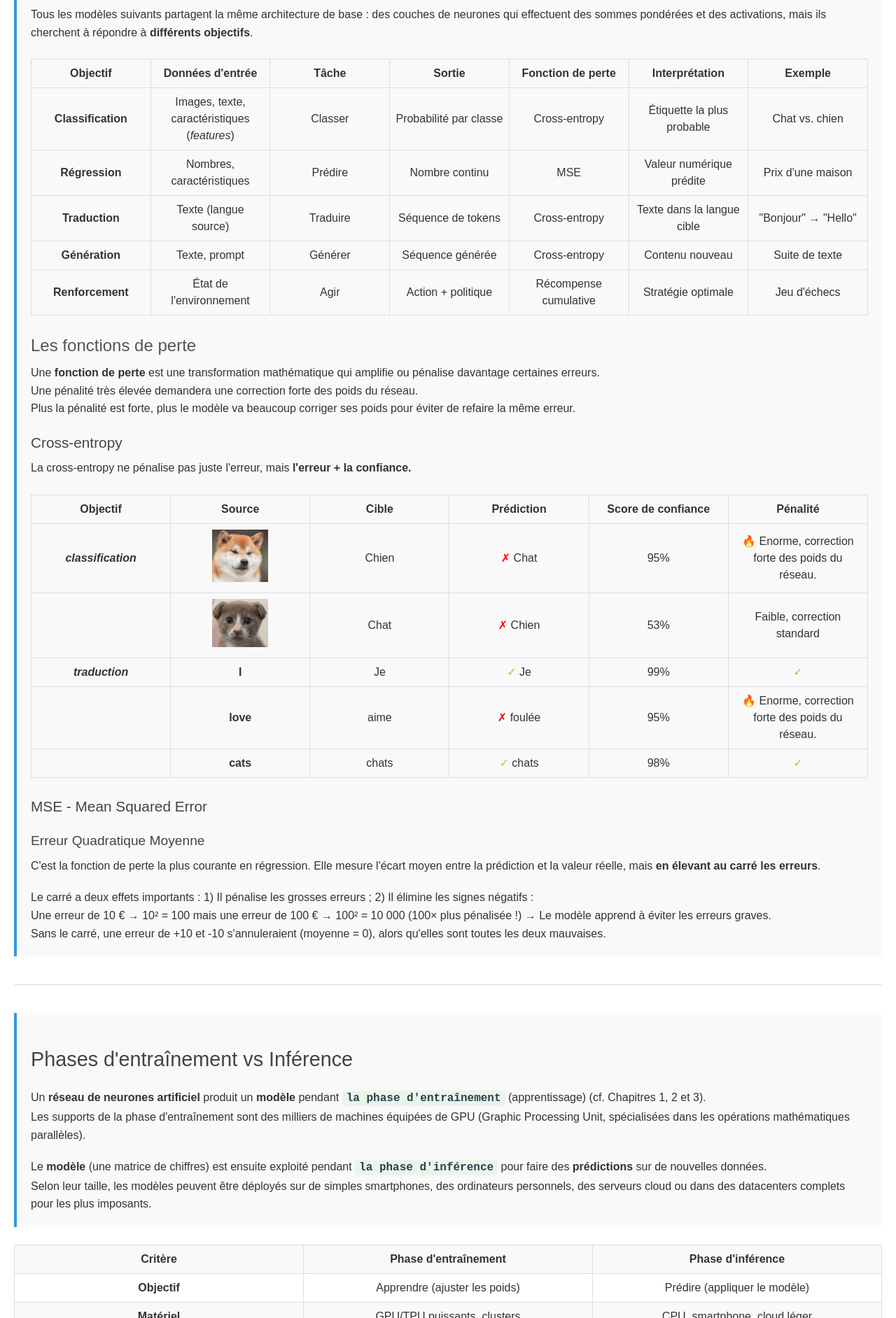
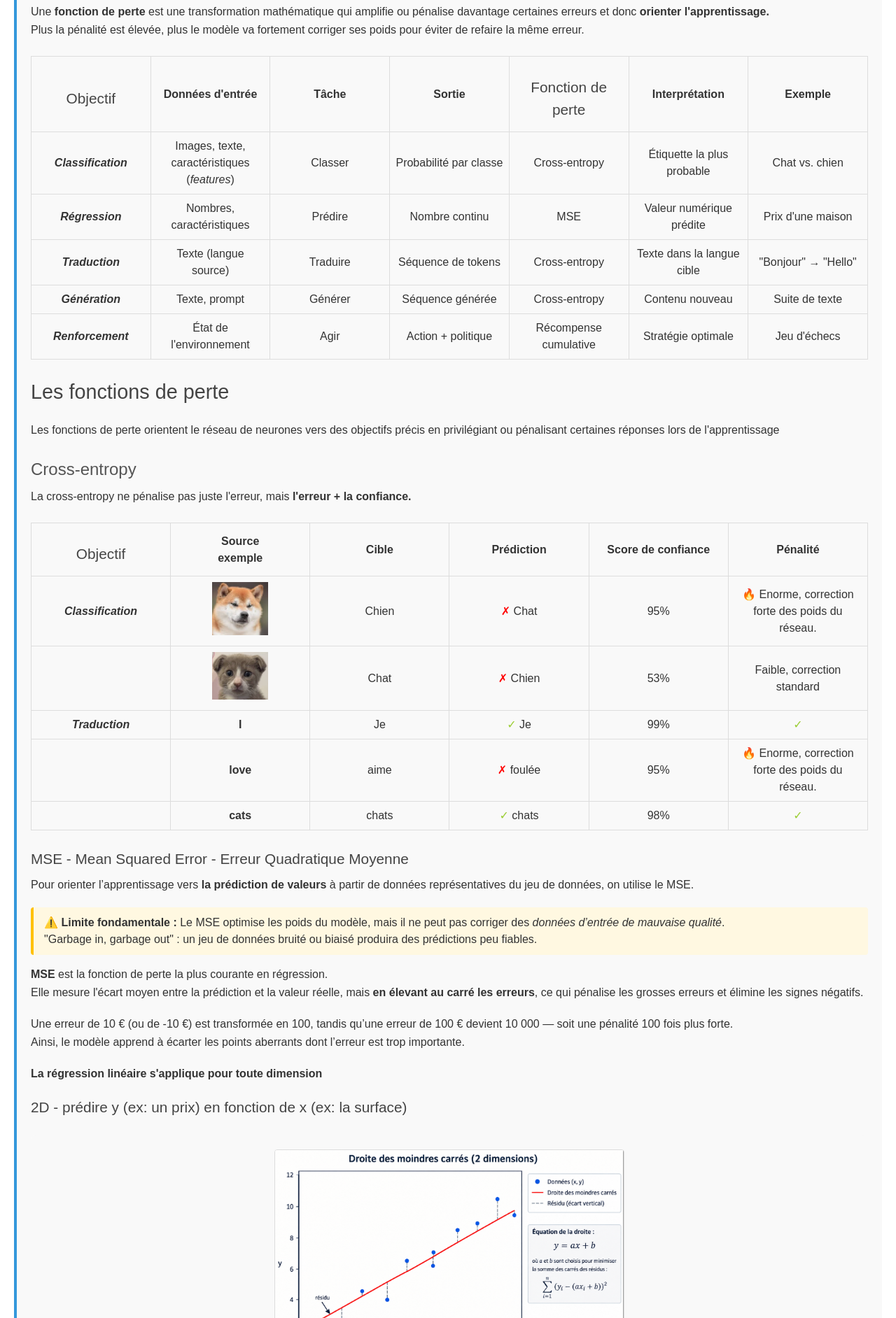
Before and after one commit to RIC-Typologies-des-IA/boiteblanche, a plain HTML site: page chapitre4/chapitre4.html in a window 1280 px wide. Shown: the part 916-2800 px from the top of the page at 70% size. Drawn offline with Linux system fonts and the light colour scheme.

Commit message:
avancement chap4 régression

```diff
--- a/chapitre4/chapitre4.html
+++ b/chapitre4/chapitre4.html
@@ -9,8 +9,8 @@
 
     <body>
         <div class="section">
-            <h2>Chapitre en débroussaillage - patience</h2>
-            <img src="../img/debroussaille.png" width="600px" \ />
+            <h2>Chapitre en cours de débroussaillage</h2>
+            <img src="../img/debroussaille.png" width="500px" \ />
         </div>
         <div class="container">
             <header>
@@ -22,8 +22,6 @@
                     d'objectifs, pas de mécanismes
                 </p>
             </header>
-
-
 
             <!-- ======================================================== -->
             <!-- TABLEAU RÉCAPITULATIF -->
@@ -39,22 +37,33 @@
                     pondérées et des activations, mais ils cherchent à répondre
                     à <b>différents objectifs</b>.
                 </p>
+                <p>
+                    Une <b>fonction de perte</b> est une transformation
+                    mathématique qui amplifie ou pénalise davantage certaines
+                    erreurs et donc <b>orienter l'apprentissage.</b>
+
+                    <br />Plus la pénalité est élevée, plus le modèle va
+                    fortement corriger ses poids pour éviter de refaire la même
+                    erreur.
+                </p>
 
                 <table class="table-equal">
                     <thead>
                         <tr>
-                            <th><strong>Objectif</strong></th>
+                            <th><h4>Objectif</h4></th>
                             <th><strong>Données d'entrée</strong></th>
                             <th><strong>Tâche</strong></th>
                             <th><strong>Sortie</strong></th>
-                            <th><strong>Fonction de perte</strong></th>
+                            <th><h4>Fonction de perte</h4></th>
                             <th><strong>Interprétation</strong></th>
                             <th><strong>Exemple</strong></th>
                         </tr>
                     </thead>
                     <tbody>
                         <tr>
-                            <td><strong>Classification</strong></td>
+                            <td>
+                                <strong><i>Classification</i></strong>
+                            </td>
                             <td>
                                 Images, texte, caractéristiques
                                 (<i>features</i>)
@@ -66,7 +75,9 @@
                             <td>Chat vs. chien</td>
                         </tr>
                         <tr>
-                            <td><strong>Régression</strong></td>
+                            <td>
+                                <strong><i>Régression</i></strong>
+                            </td>
                             <td>Nombres, caractéristiques</td>
                             <td>Prédire</td>
                             <td>Nombre continu</td>
@@ -75,7 +86,9 @@
                             <td>Prix d'une maison</td>
                         </tr>
                         <tr>
-                            <td><strong>Traduction</strong></td>
+                            <td>
+                                <strong><i>Traduction</i></strong>
+                            </td>
                             <td>Texte (langue source)</td>
                             <td>Traduire</td>
                             <td>Séquence de tokens</td>
@@ -84,7 +97,9 @@
                             <td>"Bonjour" → "Hello"</td>
                         </tr>
                         <tr>
-                            <td><strong>Génération</strong></td>
+                            <td>
+                                <strong><i>Génération</i></strong>
+                            </td>
                             <td>Texte, prompt</td>
                             <td>Générer</td>
                             <td>Séquence générée</td>
@@ -93,7 +108,9 @@
                             <td>Suite de texte</td>
                         </tr>
                         <tr>
-                            <td><strong>Renforcement</strong></td>
+                            <td>
+                                <strong><i>Renforcement</i></strong>
+                            </td>
                             <td>État de l'environnement</td>
                             <td>Agir</td>
                             <td>Action + politique</td>
@@ -104,21 +121,14 @@
                     </tbody>
                 </table>
 
-                <h3>Les fonctions de perte</h3>
+                <h2>Les fonctions de perte</h2>
                 <p>
-                    Une <b>fonction de perte</b> est une transformation
-                    mathématique qui amplifie ou pénalise davantage certaines
-                    erreurs.
-
-                    <br />
-                    Une pénalité très élevée demandera une correction forte des
-                    poids du réseau.
-
-                    <br />Plus la pénalité est forte, plus le modèle va beaucoup
-                    corriger ses poids pour éviter de refaire la même erreur.
+                    Les fonctions de perte orientent le réseau de neurones vers
+                    des objectifs précis en privilégiant ou pénalisant certaines
+                    réponses lors de l'apprentissage
                 </p>
 
-                <h4>Cross-entropy</h4>
+                <h3>Cross-entropy</h3>
                 <p>
                     La cross-entropy ne pénalise pas juste l'erreur, mais
                     <b>l'erreur + la confiance.</b>
@@ -127,8 +137,8 @@
                 <table class="table-equal">
                     <thead>
                         <tr>
-                            <th>Objectif</th>
-                            <th>Source</th>
+                            <th><h4>Objectif</h4></th>
+                            <th>Source <br />exemple</th>
                             <th>Cible</th>
                             <th>Prédiction</th>
                             <th>Score de confiance</th>
@@ -138,7 +148,7 @@
                     <tbody>
                         <tr>
                             <td>
-                                <b><i>classification</i></b>
+                                <b><i>Classification</i></b>
                             </td>
                             <td>
                                 <img src="img/chienChat.png" width="80px" />
@@ -162,7 +172,7 @@
                         </tr>
                         <tr>
                             <td>
-                                <b><i>traduction</i></b> <br />
+                                <b><i>Traduction</i></b> <br />
                             </td>
                             <td><b>I</b></td>
                             <td>Je</td>
@@ -201,34 +211,118 @@
                     </tbody>
                 </table>
 
-                <h4>MSE - Mean Squared Error</h4>
+                <h4>MSE - Mean Squared Error - Erreur Quadratique Moyenne</h4>
+                <p>
+                    Pour orienter l’apprentissage vers
+                    <b>la prédiction de valeurs</b>
+                    à partir de données représentatives du jeu de données, on
+                    utilise le MSE.
+                </p>
 
-                <h5>Erreur Quadratique Moyenne</h5>
+                <!-- WARNING -->
+                <div class="warning-box">
+                    <strong>⚠️ Limite fondamentale :</strong>
+                    Le MSE optimise les poids du modèle, mais il ne peut pas
+                    corriger des <em>données d’entrée de mauvaise qualité</em>.
+                    <br />"Garbage in, garbage out" : un jeu de données bruité
+                    ou biaisé produira des prédictions peu fiables.
+                </div>
+
                 <p>
-                    C'est la fonction de perte la plus courante en régression.
-                    Elle mesure l'écart moyen entre la prédiction et la valeur
-                    réelle, mais <b>en élevant au carré les erreurs</b>.
+                    <b>MSE</b> est la fonction de perte la plus courante en
+                    régression. <br />Elle mesure l'écart moyen entre la
+                    prédiction et la valeur réelle, mais
+                    <b>en élevant au carré les erreurs</b>, ce qui pénalise les
+                    grosses erreurs et élimine les signes négatifs.
                 </p>
                 <p>
-                    Le carré a deux effets importants :
+                    Une erreur de 10 € (ou de -10 €) est transformée en 100,
+                    tandis qu’une erreur de 100 € devient 10 000 — soit une
+                    pénalité 100 fois plus forte. <br />Ainsi, le modèle apprend
+                    à écarter les points aberrants dont l’erreur est trop
+                    importante.
+                </p>
 
-                   1) Il pénalise les grosses erreurs ; 2) Il élimine les signes négatifs :
+                <b>La régression linéaire s'applique pour toute dimension</b>
 
-                    <br />Une erreur de 10 € → 10² = 100  mais une erreur de 100
-                    € → 100² = 10 000 (100× plus pénalisée !) → Le modèle
-                    apprend à éviter les erreurs graves.
+                <h4>
+                    2D - prédire y (ex: un prix) en fonction de x (ex: la
+                    surface)
+                </h4>
+                <div class="image-container">
+                    <img
+                        src="img/droiteCarre.png"
+                        width="500px"
+                        alt="Visualisation droite des moindres carrés"
+                    />
+                    <br /><em
+                        >avec deux variables (surface, prix) on obtient une
+                        droite de prédiction</em
+                    >
+                </div>
+                <h4>
+                    3D - prédire z (ex: un prix) en fonction de x (ex: la
+                    surface) et de y (ex: le nombre de pièces)
+                </h4>
+                <div class="image-container">
+                    <img
+                        src="img/planCarre.png"
+                        width="500px"
+                        .alt="plan des moindres carrés"
+                    />
+                    <br /><em
+                        >Avec trois variables (surface, nombre de pièces, prix)
+                        on aura un plan de prédiction</em
+                    >
+                </div>
+                <h4>n D - prédire un prix en fonction de n critères</h4>
+                <p>
+                    Les calculs restent les mêmes pour n dimensions (sans
+                    représentation visuelle possible).
+                    <br />Avec des caractéristiques (surface, nombre de pièces,
+                    quartier, ensoleillement, indice énergétique), on construit
+                    un hyperespace à <b>5 dimensions</b> (les
+                    <i>variables d’entrée</i>). <br />Le <b>prix</b> lui, est la
+                    <b>6ᵉ dimension</b> : c’est la <b>variable cible</b> que le
+                    modèle cherche à prédire en croisant ces données.
+                </p>
 
-                    <br />Sans le carré, une
-                    erreur de +10 et -10 s'annuleraient (moyenne = 0), alors
-                    qu'elles sont toutes les deux mauvaises.
+                <h3>
+                    Pourquoi un réseau de neurones avec couches cachées en
+                    régression
+                </h3>
+
+                <div class="image-container">
+                    <img
+                        src="img/reseau_regression_5_4_3_1.png"
+                        alt="Réseau de neurones pour la régression"
+                        width="800"
+                    />
+                    <br />
+                    <em>
+                        Architecture : 5 entrées → 2 couches cachées (ReLU) → 1
+                        sortie (prix).
+                        <br />
+                        <strong>Fonction de perte : MSE</strong> (Erreur
+                        Quadratique Moyenne) → Compare le
+                        <i>prix prédit</i> avec le <i>prix réel</i> pour ajuster
+                        les poids.
+                    </em>
+                </div>
+
+                <p>
+                    Sans couches cachées, le réseau linéaire serait limité à un
+                    modèle trop simple :
+                    <i>prix = a·surface + b·pièces + ... </i>
+
+                    <br>Avec des couches cachées à activation non linéaires (ReLU), Le réseau apprend des combinaisons
+                    complexes (ex : "quartier premium + ensoleillé = +15% de
+                    prix").
+                    <br>Le MSE : Mesure l’erreur et guide l’apprentissage.
                 </p>
             </div>
 
-
-
-
-
-<hr>
+            <hr />
 
             <!-- ======================================================== -->
             <!-- PHASES D'ENTRAINEMENT VS INFÉRENCE -->
@@ -306,14 +400,6 @@
                 </tbody>
             </table>
 
-
-
-
-
-
-
-
-
             <hr />
 
             <!-- ======================================================== -->
@@ -376,15 +462,6 @@
                 </p>
             </div>
 
-
-
-
-
-
-
-
-
-
             <footer>
                 <p>
                     <a href="../index.html">← Retour à l'index</a> |
--- a/css/style.css
+++ b/css/style.css
@@ -1784,6 +1784,23 @@ footer {
     margin: var(--spacing-xl) 0;
 }
 
+.warning-box {
+    background-color: #fff8e1;  /* Jaune pâle */
+    border-left: 4px solid #ffc107;  /* Bordure orange */
+    padding: 10px 15px;
+    margin: 15px 0;
+    border-radius: 4px;
+    font-size: 1,05em;
+    line-height: 1.5;
+}
+
+.image-container svg {
+    display: block !important;
+    overflow: visible !important;
+    max-width: 100% !important;
+    height: auto !important;
+}
+
 /* ===================================================================
    END OF FILE
    =================================================================== */
```
Also changed, not shown: chapitre4/img/droiteCarre.png (added), chapitre4/img/planCarre.png (added), chapitre4/img/reseau_regression_5_4_3_1.png (added), 1 other file. Lines whose indentation alone changed are shown as unchanged.
